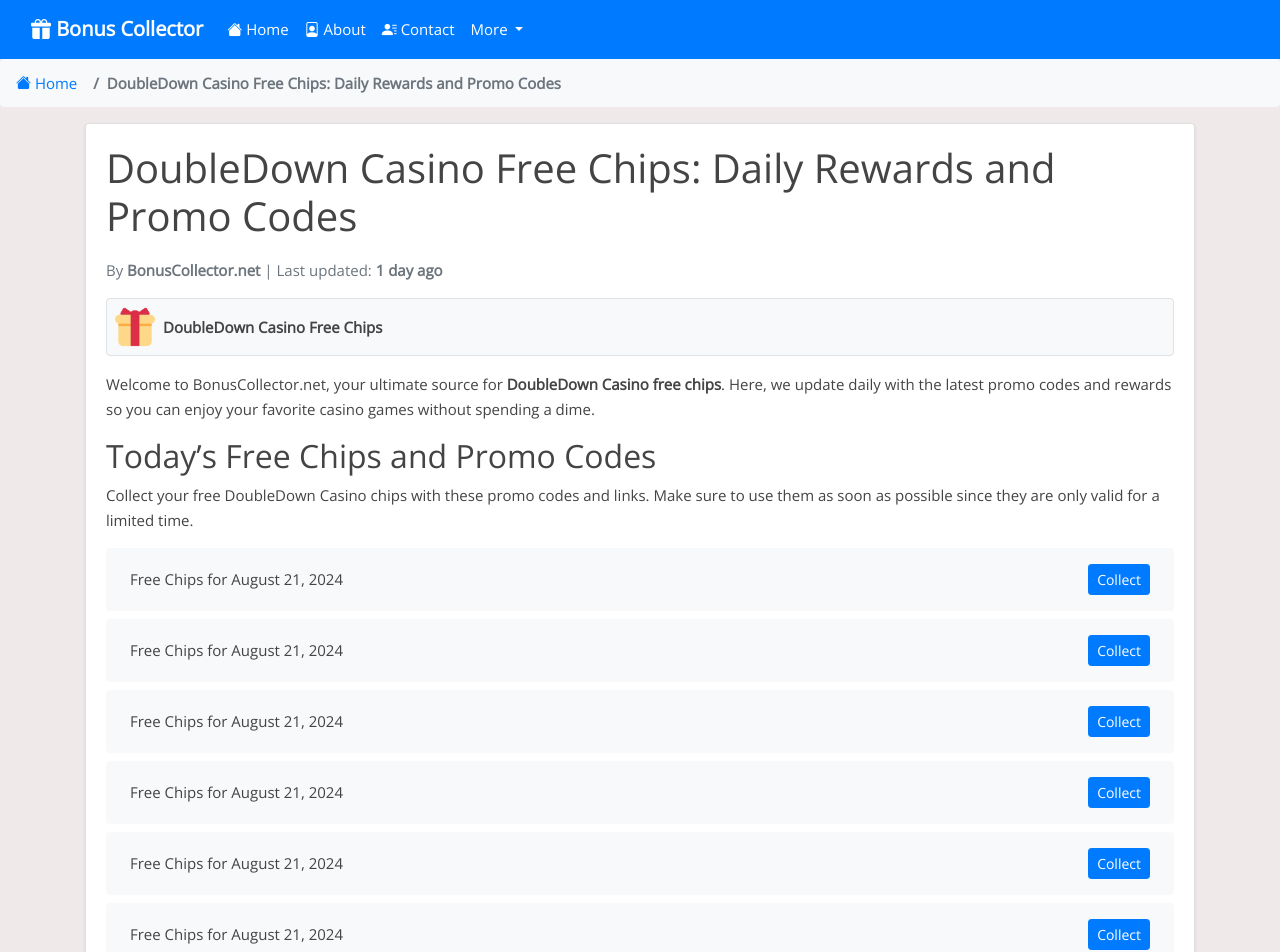
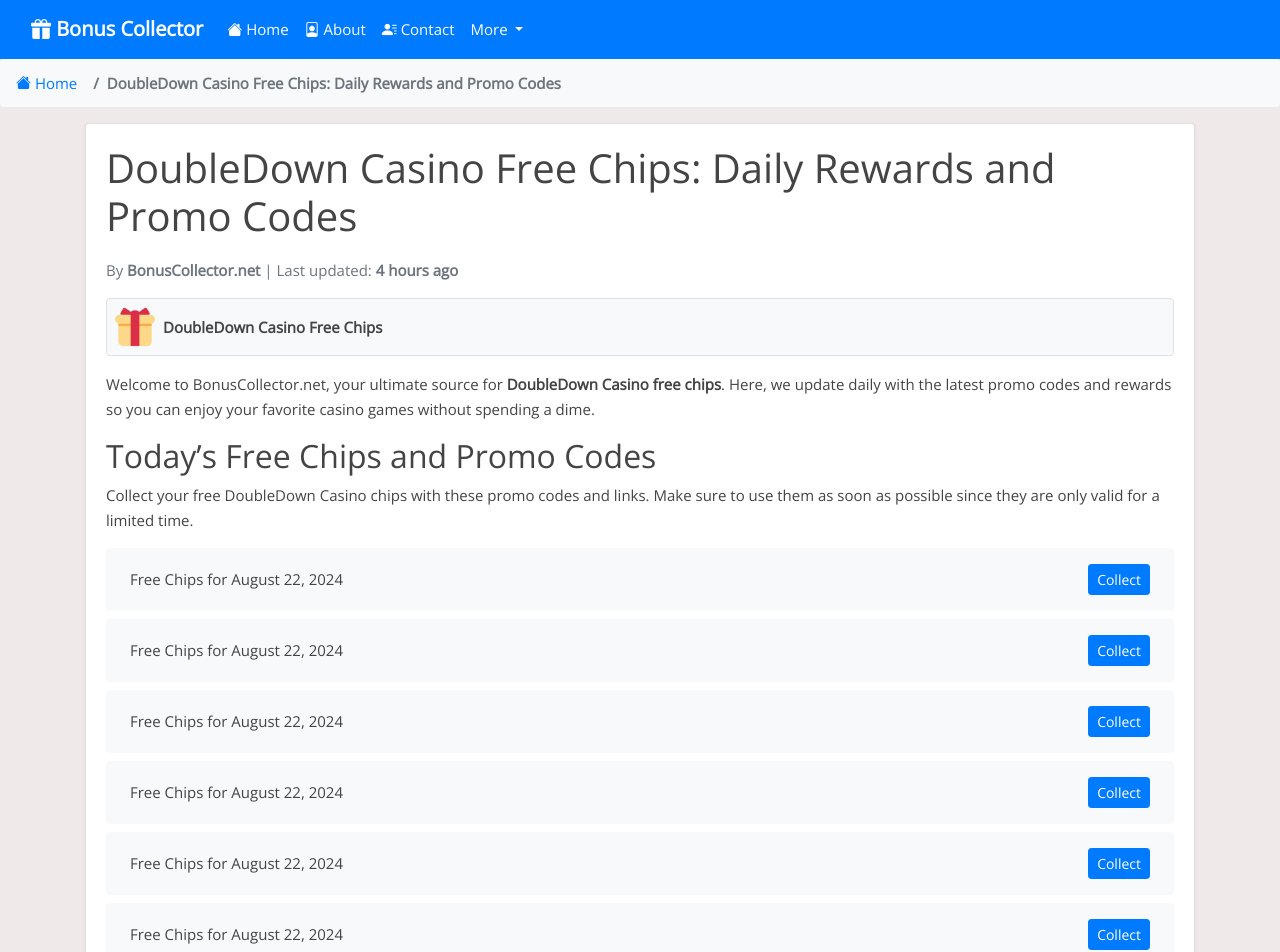
Before and after one commit to Prollad99/bs-net, a Jekyll site: the page built from _posts/2024-07-19-doubledown-casino.md, in a window 1280 px wide and 1400 px high. Shown: the top 952 px of the window. Built offline with Jekyll 4.4.1, drawn with Linux system fonts in a browser that asks for light colours; nearby versions of some CDN libraries; comment, search, counter and statistics services are not loaded; some of the changed text lies outside the part shown.

Commit message:
Update doubledown-casino reward links and last modified date

```diff
--- a/_data/include_files.yml
+++ b/_data/include_files.yml
@@ -35,7 +35,7 @@
   last_modified: 2024-08-21 14:11:13
 
 doubledown-casino.html:
-  last_modified: 2024-08-21 08:13:21
+  last_modified: 2024-08-22 06:13:50
 
 slotomania.html:
   last_modified: 2024-08-21 07:34:00
--- a/_includes/doubledown-casino.html
+++ b/_includes/doubledown-casino.html
@@ -1,4 +1,48 @@
 <ul class="list-group mt-3 mb-4">
+  <li class="list-group-item d-flex justify-content-between align-items-center">
+    <span>Free Chips for August 22, 2024</span>
+    <a href="https://www.doubledowncasino2.com/play?&pid=WBIMGGQ" class="btn btn-primary btn-sm">Collect</a>
+  </li>
+  <li class="list-group-item d-flex justify-content-between align-items-center">
+    <span>Free Chips for August 22, 2024</span>
+    <a href="https://www.doubledowncasino2.com/play?&pid=QIICMEC" class="btn btn-primary btn-sm">Collect</a>
+  </li>
+  <li class="list-group-item d-flex justify-content-between align-items-center">
+    <span>Free Chips for August 22, 2024</span>
+    <a href="https://www.doubledowncasino2.com/play?&pid=NTKMW9C" class="btn btn-primary btn-sm">Collect</a>
+  </li>
+  <li class="list-group-item d-flex justify-content-between align-items-center">
+    <span>Free Chips for August 22, 2024</span>
+    <a href="https://www.doubledowncasino2.com/play?&pid=C4PS3WF" class="btn btn-primary btn-sm">Collect</a>
+  </li>
+  <li class="list-group-item d-flex justify-content-between align-items-center">
+    <span>Free Chips for August 22, 2024</span>
+    <a href="https://www.doubledowncasino2.com/play?&pid=IGTKDHW" class="btn btn-primary btn-sm">Collect</a>
+  </li>
+  <li class="list-group-item d-flex justify-content-between align-items-center">
+    <span>Free Chips for August 22, 2024</span>
+    <a href="https://www.doubledowncasino2.com/play?&pid=KMXVNLD" class="btn btn-primary btn-sm">Collect</a>
+  </li>
+  <li class="list-group-item d-flex justify-content-between align-items-center">
+    <span>Free Chips for August 22, 2024</span>
+    <a href="https://www.doubledowncasino2.com/play?link=LOBBY.category-all.pid-R52N4HQ.cid-156129&lobby=slotsAll&pid=R52N4HQ&cid=156129" class="btn btn-primary btn-sm">Collect</a>
+  </li>
+  <li class="list-group-item d-flex justify-content-between align-items-center">
+    <span>Free Chips for August 22, 2024</span>
+    <a href="https://www.doubledowncasino2.com/play?link=LOBBY.category-all.pid-WCO8EVG.cid-156126&lobby=slotsAll&pid=WCO8EVG&cid=156126" class="btn btn-primary btn-sm">Collect</a>
+  </li>
+  <li class="list-group-item d-flex justify-content-between align-items-center">
+    <span>Free Chips for August 22, 2024</span>
+    <a href="https://www.doubledowncasino2.com/play?link=SLOTMACHINE.t8g.rasEternalGlory2401.437.recommend.pid-SC5VLJZ.cid-156127&game=rgs.slots&variant=t8g.rasEternalGlory2401.437_recommend&lineCost=1&pid=SC5VLJZ&cid=156127" class="btn btn-primary btn-sm">Collect</a>
+  </li>
+  <li class="list-group-item d-flex justify-content-between align-items-center">
+    <span>Free Chips for August 22, 2024</span>
+    <a href="https://www.doubledowncasino2.com/play?link=LOBBY.category-all.pid-BVIS1TA.cid-156125&lobby=slotsAll&pid=BVIS1TA&cid=156125" class="btn btn-primary btn-sm">Collect</a>
+  </li>
+  <li class="list-group-item d-flex justify-content-between align-items-center">
+    <span>Free Chips for August 22, 2024</span>
+    <a href="https://www.doubledowncasino2.com/play?link=SLOTMACHINE.rgs.luckyLarrysLobstermania2Multiway.recommend.pid-FNYZEUK.cid-156128&game=rgs.slots&variant=rgs.luckyLarrysLobstermania2Multiway_recommend&lineCost=200&pid=FNYZEUK&cid=156128" class="btn btn-primary btn-sm">Collect</a>
+  </li>
   <li class="list-group-item d-flex justify-content-between align-items-center">
     <span>Free Chips for August 21, 2024</span>
     <a href="https://www.doubledowncasino2.com/play?link=SLOTMACHINE.rgs.cats.recommend.pid-YCQ0CXH.cid-155795&game=rgs.slots&variant=rgs.cats_recommend&lineCost=500&pid=YCQ0CXH&cid=155795" class="btn btn-primary btn-sm">Collect</a>
@@ -355,48 +399,4 @@
     <span>Free Chips for August 11, 2024</span>
     <a href="https://www.doubledowncasino.com/?game=rgs.slots&variant=rgs.luckyLarrysLobstermania2Multiway_recommend&lineCost=200&pid=LS9XVOL&cid=155106&a_l_skey=sh-0-CY-BQ5nsbfNAJ" class="btn btn-primary btn-sm">Collect</a>
   </li>
-  <li class="list-group-item d-flex justify-content-between align-items-center">
-    <span>Free Chips for August 10, 2024</span>
-    <a href="https://www.doubledowncasino2.com/play?link=category-hot-shop.pid-E1UUD7B.cid-154997&lobby=casinoLobby-shop&pid=E1UUD7B&cid=154997" class="btn btn-primary btn-sm">Collect</a>
-  </li>
-  <li class="list-group-item d-flex justify-content-between align-items-center">
-    <span>Free Chips for August 10, 2024</span>
-    <a href="https://www.doubledowncasino2.com/play?link=SLOTMACHINE.t8g.pearlDiversFortune2407.468.recommend.pid-LISSWSC.cid-154991&game=rgs.slots&variant=t8g.pearlDiversFortune2407.468_recommend&lineCost=1&pid=LISSWSC&cid=154991" class="btn btn-primary btn-sm">Collect</a>
-  </li>
-  <li class="list-group-item d-flex justify-content-between align-items-center">
-    <span>Free Chips for August 10, 2024</span>
-    <a href="https://www.doubledowncasino2.com/play?link=category-hot-shop.pid-2H1RSAO.cid-154995&lobby=casinoLobby-shop&pid=2H1RSAO&cid=154995" class="btn btn-primary btn-sm">Collect</a>
-  </li>
-  <li class="list-group-item d-flex justify-content-between align-items-center">
-    <span>Free Chips for August 10, 2024</span>
-    <a href="https://www.doubledowncasino2.com/play?link=SLOTMACHINE.t8g.pearlDiversFortune2407.468.recommend.pid-70OCJGF.cid-155046&game=rgs.slots&variant=t8g.pearlDiversFortune2407.468_recommend&lineCost=1&pid=70OCJGF&cid=155046" class="btn btn-primary btn-sm">Collect</a>
-  </li>
-  <li class="list-group-item d-flex justify-content-between align-items-center">
-    <span>Free Chips for August 10, 2024</span>
-    <a href="https://www.doubledowncasino.com/?game=rgs.slots&variant=seq.mbCleopatra1906.242&lineCost=1&pid=SQ5KNXX&cid=155105&a_l_skey=sh-0-Pi-BQ5YF1M4zD" class="btn btn-primary btn-sm">Collect</a>
-  </li>
-  <li class="list-group-item d-flex justify-content-between align-items-center">
-    <span>Free Chips for August 10, 2024</span>
-    <a href="https://www.doubledowncasino.com/?game=rgs.slots&variant=t8g.chiliPicanteJackpot2406.449&lineCost=1&pid=2CEDI1R&cid=155103&a_l_skey=sh-0-Jk-BQ5YGFSntx" class="btn btn-primary btn-sm">Collect</a>
-  </li>
-  <li class="list-group-item d-flex justify-content-between align-items-center">
-    <span>Free Chips for August 10, 2024</span>
-    <a href="https://www.doubledowncasino.com/?game=rgs.slots&variant=t8g.fabulousFreedomJackpot2407.447_recommend&lineCost=1&pid=NPTQWR6&cid=155102&a_l_skey=sh-0-CU-BQ5YGQegZS" class="btn btn-primary btn-sm">Collect</a>
-  </li>
-  <li class="list-group-item d-flex justify-content-between align-items-center">
-    <span>Free Chips for August 8, 2024</span>
-    <a href="https://www.doubledowncasino2.com/play?&pid=UCTZZA0" class="btn btn-primary btn-sm">Collect</a>
-  </li>
-  <li class="list-group-item d-flex justify-content-between align-items-center">
-    <span>Free Chips for August 8, 2024</span>
-    <a href="https://www.doubledowncasino2.com/play?&pid=WQPYOME" class="btn btn-primary btn-sm">Collect</a>
-  </li>
-  <li class="list-group-item d-flex justify-content-between align-items-center">
-    <span>Free Chips for August 8, 2024</span>
-    <a href="https://www.doubledowncasino2.com/play?&pid=WPGGCYF" class="btn btn-primary btn-sm">Collect</a>
-  </li>
-  <li class="list-group-item d-flex justify-content-between align-items-center">
-    <span>Free Chips for August 8, 2024</span>
-    <a href="https://www.doubledowncasino2.com/play?&pid=UE7JO0N" class="btn btn-primary btn-sm">Collect</a>
-  </li>
 </ul>
```
Also changed, not shown: links-json/doubledown-casino.json (+44 -44 lines).
